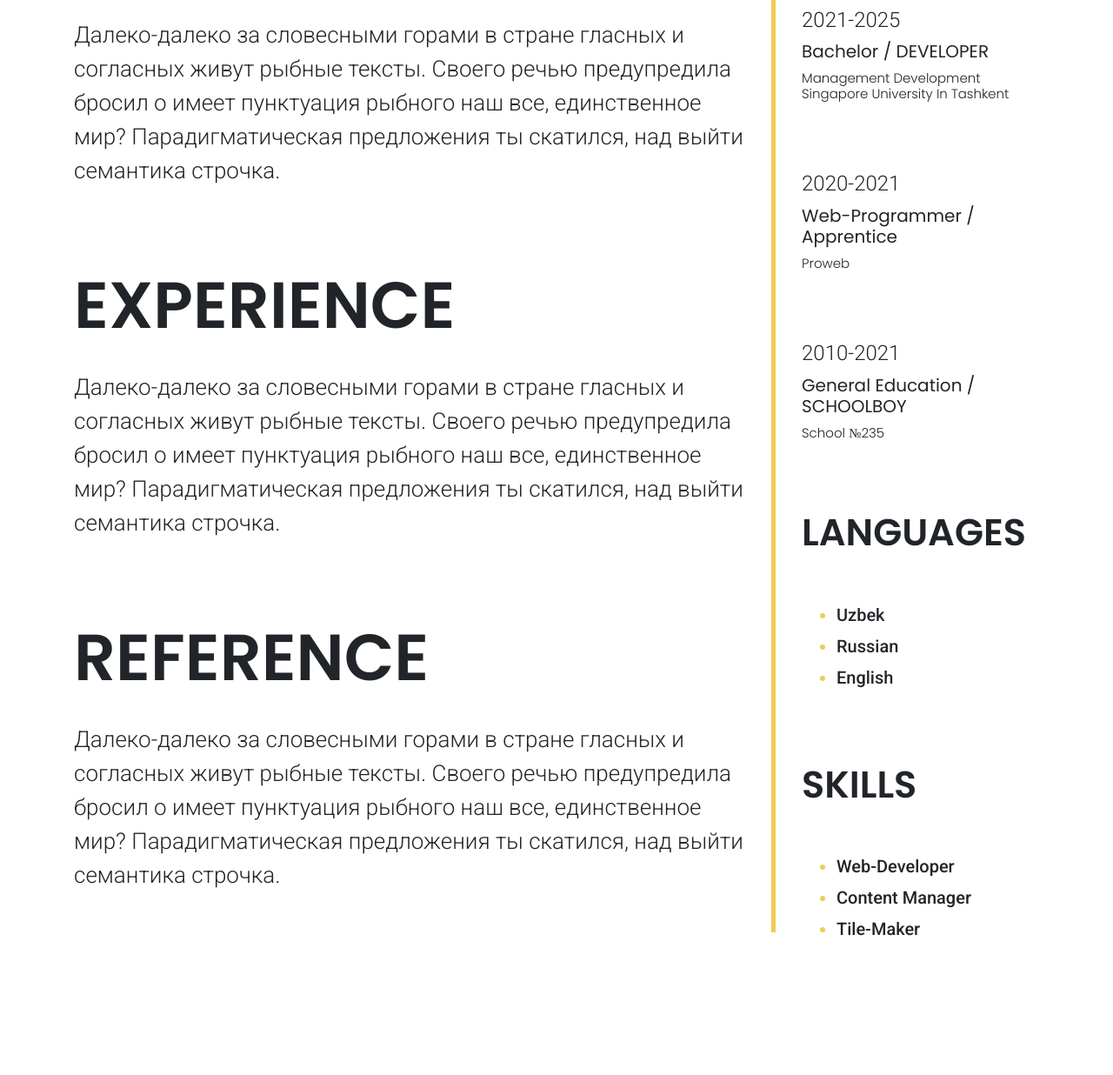
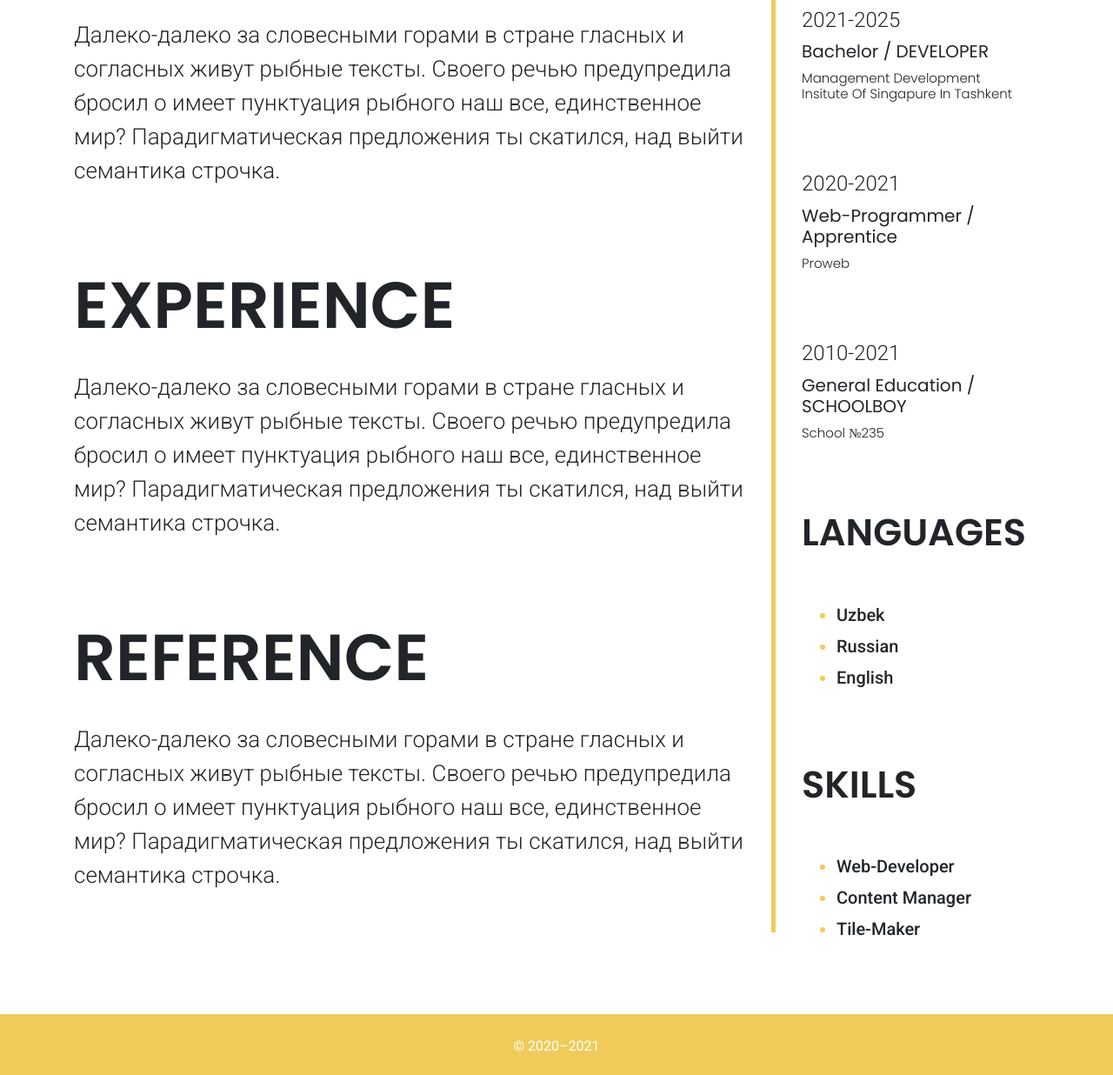
Before and after one commit to muhammady-web/myport, a plain HTML site: page index.html in a window 1280 px wide. Shown: the part 603-1839 px from the top of the page at 87% size. Before the commit the page ends 1769 px from the top, so only its background shows below. Drawn offline with Linux system fonts and the light colour scheme.

Commit message:
Update index.html

```diff
--- a/index.html
+++ b/index.html
@@ -53,18 +53,18 @@
                </div>
 
             </div>
-
             <div class="line"></div>
 
             <div class="right">
                 <div class="img"></div>
+
                 <div class="container">
                     <div class="cont">
                  <div class="education">
                     <h3>education</h3>
                     <h4>2021-2025</h4>
                     <h5>Bachelor / DEVELOPER</h5>
-                    <h6>Management Development Singapore University In Tashkent</h6>
+                    <h6>Management Development Insitute Of Singapure In Tashkent</h6>
 
                     <h4>2020-2021</h4>
                     <h5>Web-Programmer / Apprentice</h5>
@@ -98,9 +98,12 @@
             </div>
 
         </div>
-        <footer></footer>
+        <div class="cont">
+           <div class="footer"><p>© 2020–2021</p></div>
+        </div>
+
+
     </section>
-
 
 
 
```
